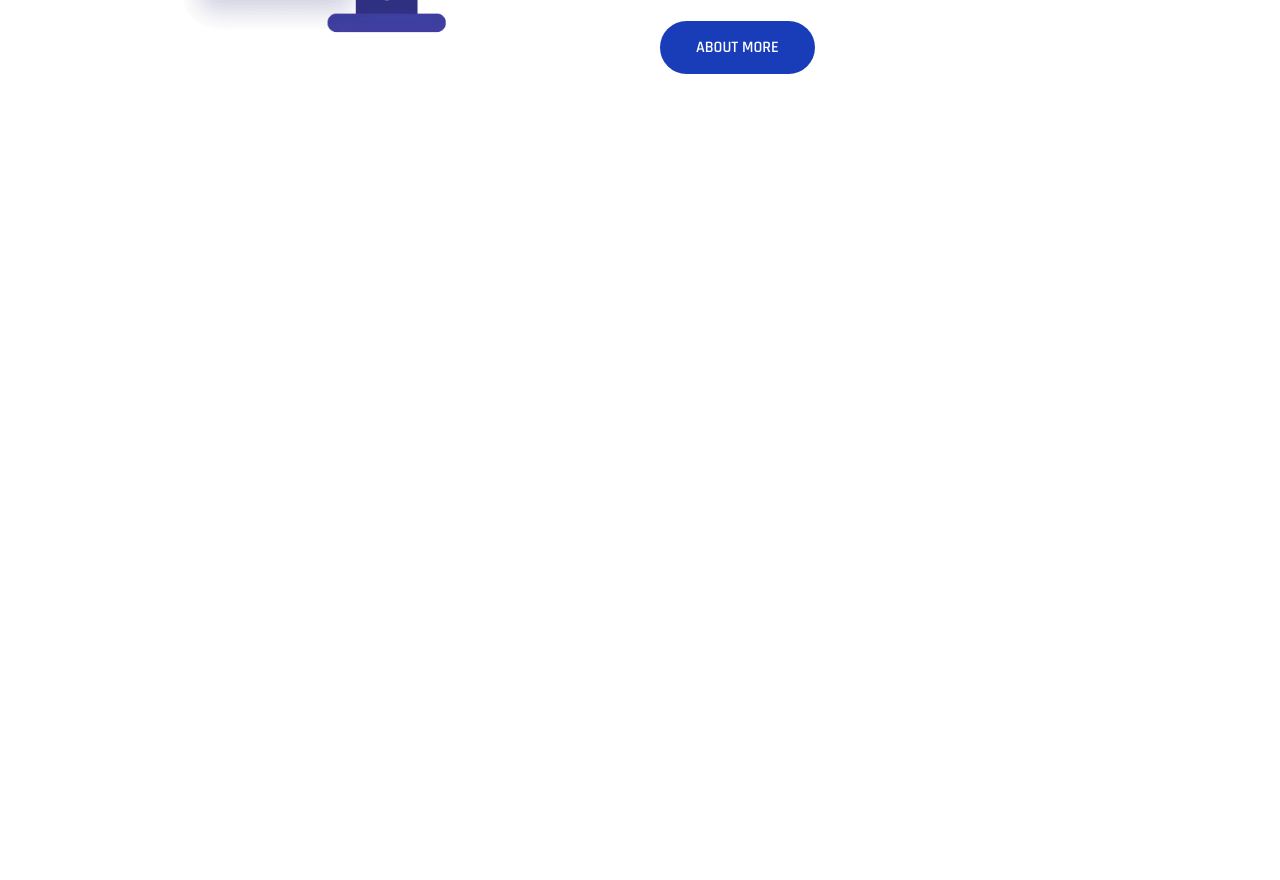
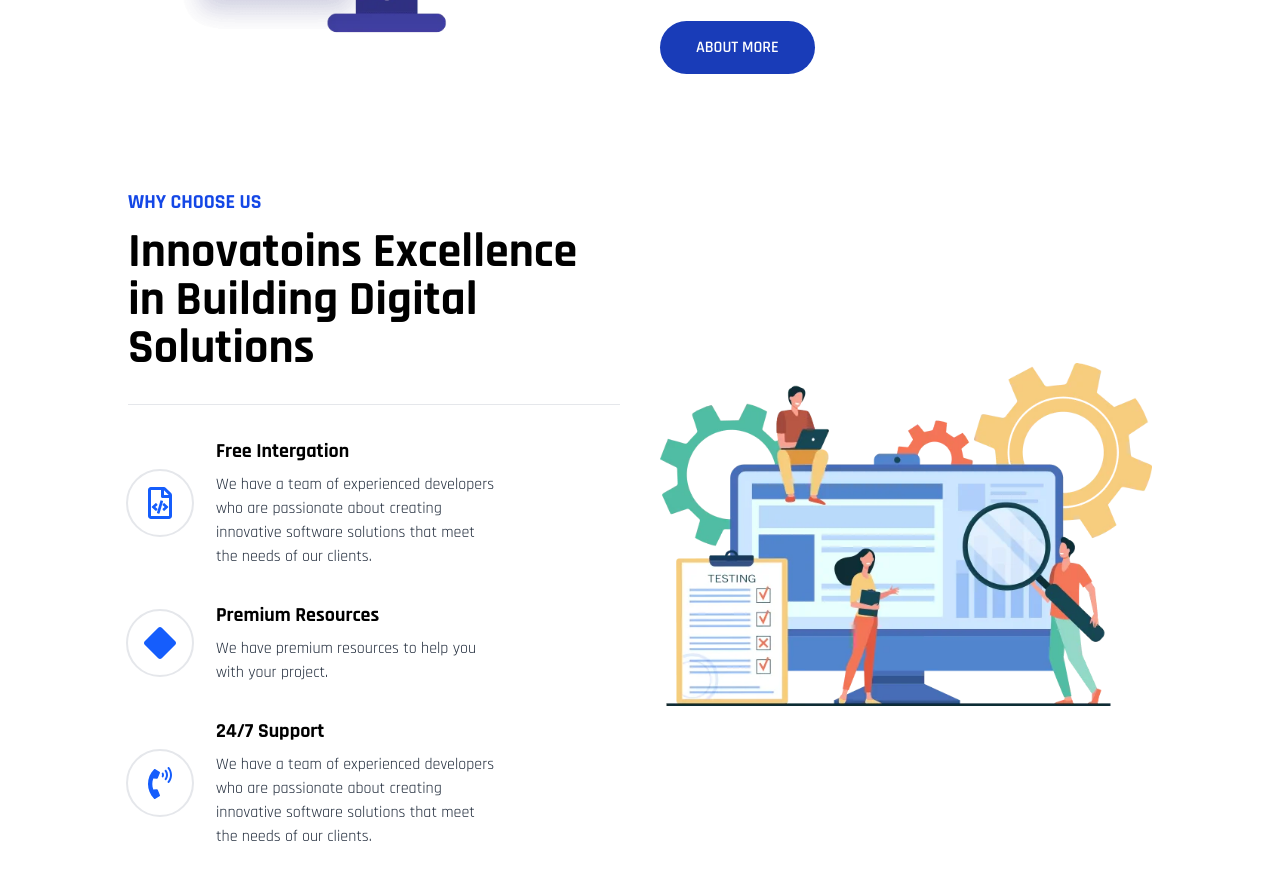
Before and after one commit to Sogon-Njugush/software-agency-landing-page, a Next.js app: page / in a window 1280 px wide. Shown: the part 2160-3040 px from the top of the page. Before the commit the page ends 2284 px from the top, so only its background shows below. Built offline with nearby package versions, Linux system fonts and the light colour scheme.

Commit message:
why choose us section

```diff
--- a/components/Home/Home.tsx
+++ b/components/Home/Home.tsx
@@ -2,6 +2,7 @@
 import Hero from "./Hero/Hero";
 import Services from "./Services/Services";
 import About from "./About/About";
+import WhyChoose from "./WhyChoose/WhyChoose";
 
 const Home = () => {
   return (
@@ -9,6 +10,7 @@
       <Hero />
       <Services />
       <About />
+      <WhyChoose />
     </div>
   );
 };
--- /dev/null
+++ b/components/Home/WhyChoose/WhyChoose.tsx
@@ -0,0 +1,50 @@
+import React from "react";
+import WhyChooseCard from "./WhyChooseCard";
+import { whyChooseList } from "@/constant/constant";
+import Image from "next/image";
+
+const WhyChoose = () => {
+  return (
+    <div className="pt-16 pb-16">
+      <div className="w-[80%] mx-auto grid grid-cols-1 lg:grid-cols-2 gap-10 items-center">
+        {/* text context */}
+        <div>
+          {/* subheading */}
+          <p className="text-sm sm:text-base md:text-xl font-bold text-blue-700 dark:text-pink-500 uppercase">
+            Why Choose Us
+          </p>
+          {/* Heading */}
+          <h1 className="text-2xl md:text-3xl lg:text-5xl font-bold mt-3 leading-[1.8rem] md:leading-[3rem]">
+            Innovatoins Excellence in Building Digital Solutions
+          </h1>
+          {/* line */}
+          <div className="mt-8 mb-8 w-full h-[1px] bg-gray-200 dark:bg-gray-700 "></div>
+          {/* list type features */}
+          <>
+            {whyChooseList.map((item) => (
+              <div key={item.id}>
+                <WhyChooseCard
+                  icon={item.icon}
+                  title={item.title}
+                  description={item.description}
+                />
+              </div>
+            ))}
+          </>
+        </div>
+        {/* image context */}
+        <div>
+          <Image
+            src="/images/wc.png"
+            alt="about"
+            width={800}
+            height={800}
+            className="object-contain"
+          />
+        </div>
+      </div>
+    </div>
+  );
+};
+
+export default WhyChoose;
--- /dev/null
+++ b/components/Home/WhyChoose/WhyChooseCard.tsx
@@ -0,0 +1,26 @@
+import React from "react";
+import { IconType } from "react-icons";
+
+type Props = {
+  icon: IconType;
+  title: string;
+  description: string;
+};
+
+const WhyChooseCard = ({ icon: Icon, title, description }: Props) => {
+  return (
+    <div className="sm:flex space-y-3 sm:space-y-0 items-center gap-6 mt-8 mb-8">
+      <div className="flex items-center w-16 h-16 outline-2 outline-gray-200 dark:outline-gray-700 rounded-full flex-col justify-center">
+        <Icon className="w-8 h-8 text-blue-600" />
+      </div>
+      <div className="flex-1">
+        <h1 className="text-xl font-bold">{title}</h1>
+        <p className="mt-2 text-gray-800 dark:text-gray-300 w-[70%]">
+          {description}
+        </p>
+      </div>
+    </div>
+  );
+};
+
+export default WhyChooseCard;
--- a/constant/constant.ts
+++ b/constant/constant.ts
@@ -1,3 +1,5 @@
+import { FaPhoneVolume, FaRegFileCode } from "react-icons/fa";
+import { FaDiamond } from "react-icons/fa6";
 export const NavLinks = [
   {
     id: 1,
@@ -106,3 +108,26 @@
       "Easily book and manage doctor appointments during pregnancy and beyond.",
   },
 ];
+
+export const whyChooseList = [
+  {
+    id: 1,
+    icon: FaRegFileCode,
+    title: "Free Intergation",
+    description:
+      "We have a team of experienced developers who are passionate about creating innovative software solutions that meet the needs of our clients.",
+  },
+  {
+    id: 2,
+    icon: FaDiamond,
+    title: "Premium Resources",
+    description: "We have premium resources to help you with your project.",
+  },
+  {
+    id: 3,
+    icon: FaPhoneVolume,
+    title: "24/7 Support",
+    description:
+      "We have a team of experienced developers who are passionate about creating innovative software solutions that meet the needs of our clients.",
+  },
+];
```
